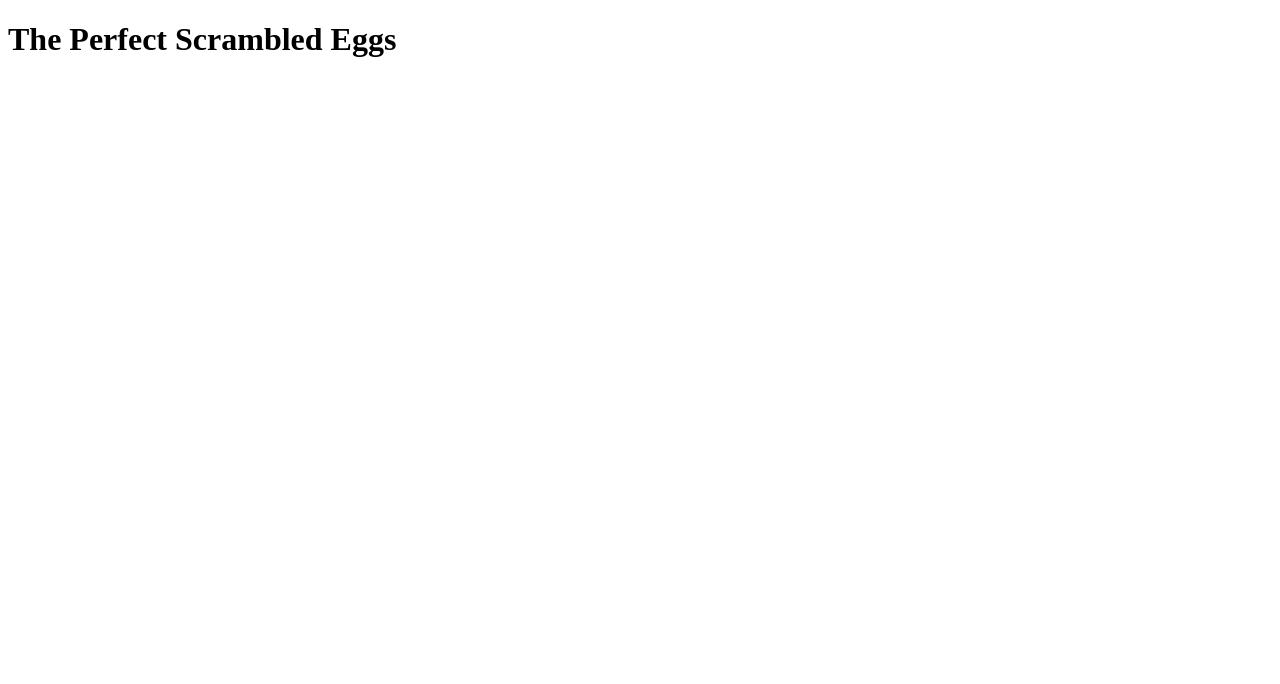
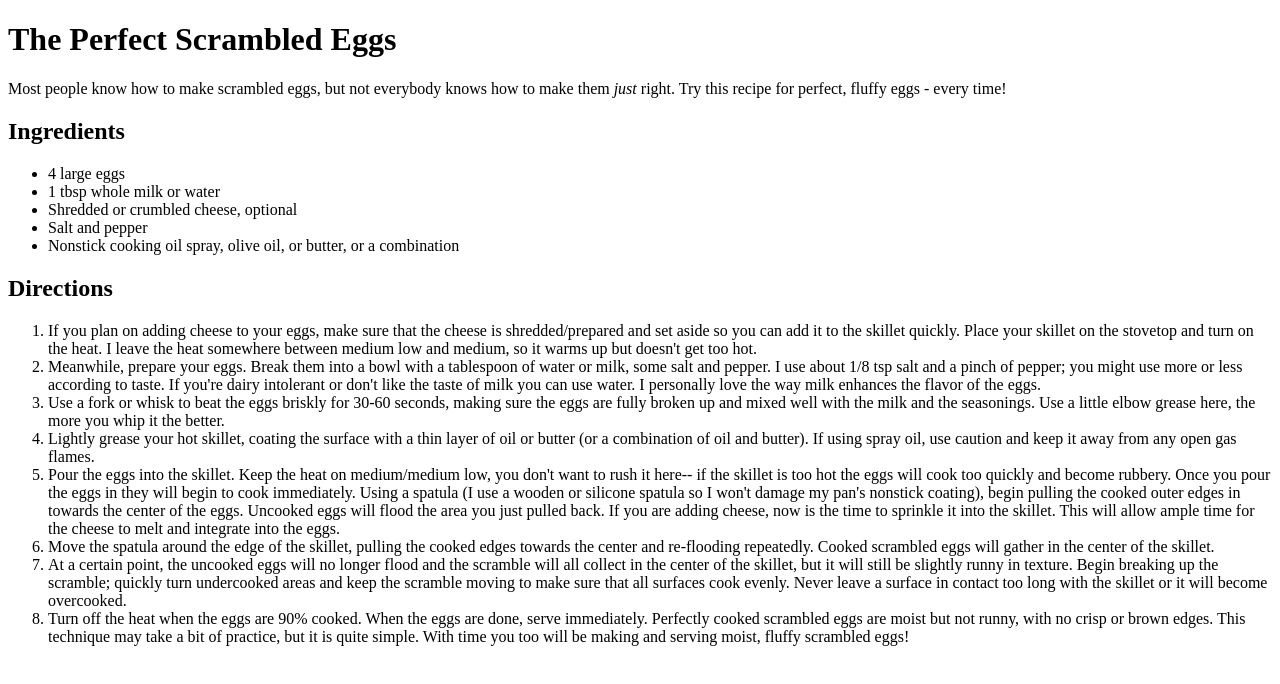
Before and after one commit to corumgold/odin-recipes, a plain HTML site: page recipes/scrambled-eggs.html in a window 1280 px wide. Drawn offline with Linux system fonts and the light colour scheme.

Commit message:
add directions and ingredients to scrambled eggs

```diff
--- a/recipes/scrambled-eggs.html
+++ b/recipes/scrambled-eggs.html
@@ -1,12 +1,56 @@
 <!DOCTYPE html>
 <html lang="en">
+
 <head>
     <meta charset="UTF-8">
     <meta http-equiv="X-UA-Compatible" content="IE=edge">
     <meta name="viewport" content="width=device-width, initial-scale=1.0">
     <title>Scrambled Eggs</title>
 </head>
+
 <body>
     <h1>The Perfect Scrambled Eggs</h1>
+    <p>Most people know how to make scrambled eggs, but not everybody knows how to make them <em>just</em> right. Try
+        this recipe for perfect, fluffy eggs - every time!</p>
+    <h2>Ingredients</h2>
+    <ul>
+        <li>4 large eggs</li>
+        <li>1 tbsp whole milk or water</li>
+        <li>Shredded or crumbled cheese, optional</li>
+        <li>Salt and pepper</li>
+        <li>Nonstick cooking oil spray, olive oil, or butter, or a combination</li>
+    </ul>
+    <h2>Directions</h2>
+    <ol>
+        <li>If you plan on adding cheese to your eggs, make sure that the cheese is shredded/prepared and set aside so
+            you can add it to the skillet quickly. Place your skillet on the stovetop and turn on the heat. I leave the
+            heat somewhere between medium low and medium, so it warms up but doesn't get too hot.</li>
+        <li>Meanwhile, prepare your eggs. Break them into a bowl with a tablespoon of water or milk, some salt and
+            pepper. I use about 1/8 tsp salt and a pinch of pepper; you might use more or less according to taste. If
+            you're dairy intolerant or don't like the taste of milk you can use water. I personally love the way milk
+            enhances the flavor of the eggs.</li>
+        <li>Use a fork or whisk to beat the eggs briskly for 30-60 seconds, making sure the eggs are fully broken up and
+            mixed well with the milk and the seasonings. Use a little elbow grease here, the more you whip it the
+            better.</li>
+        <li>Lightly grease your hot skillet, coating the surface with a thin layer of oil or butter (or a combination of
+            oil and butter). If using spray oil, use caution and keep it away from any open gas flames.</li>
+        <li>Pour the eggs into the skillet. Keep the heat on medium/medium low, you don't want to rush it here-- if the
+            skillet is too hot the eggs will cook too quickly and become rubbery. Once you pour the eggs in they will
+            begin to cook immediately. Using a spatula (I use a wooden or silicone spatula so I won't damage my pan's
+            nonstick coating), begin pulling the cooked outer edges in towards the center of the eggs. Uncooked eggs
+            will flood the area you just pulled back. If you are adding cheese, now is the time to sprinkle it into the
+            skillet. This will allow ample time for the cheese to melt and integrate into the eggs.</li>
+        <li>Move the spatula around the edge of the skillet, pulling the cooked edges towards the center and re-flooding
+            repeatedly. Cooked scrambled eggs will gather in the center of the skillet.</li>
+        <li>At a certain point, the uncooked eggs will no longer flood and the scramble will all collect in the center
+            of the skillet, but it will still be slightly runny in texture. Begin breaking up the scramble; quickly turn
+            undercooked areas and keep the scramble moving to make sure that all surfaces cook evenly. Never leave a
+            surface in contact too long with the skillet or it will become overcooked.</li>
+        <li>Turn off the heat when the eggs are 90% cooked. When the eggs are done, serve immediately. Perfectly cooked
+            scrambled eggs are moist but not runny, with no crisp or brown edges. This technique may take a bit of
+            practice, but it is quite simple. With time you too will be making and serving moist, fluffy scrambled eggs!
+        </li>
+    </ol>
 </body>
+
 </html>
```
